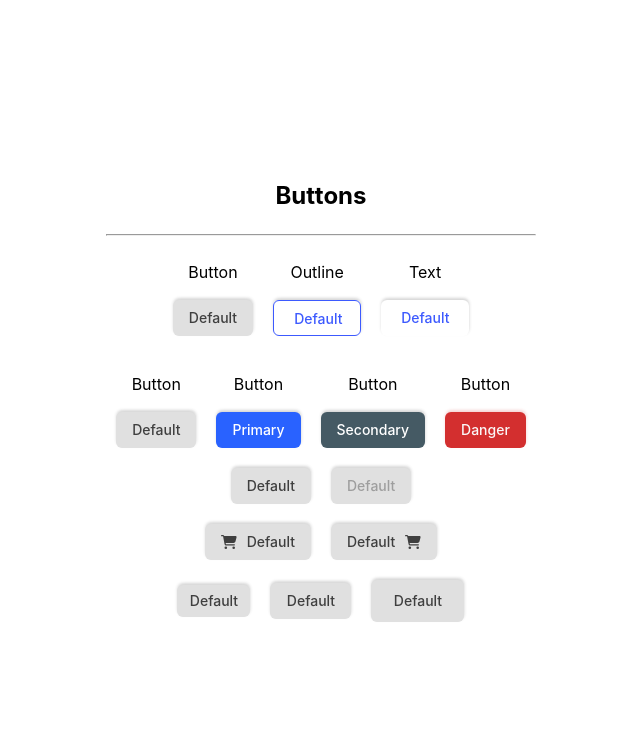
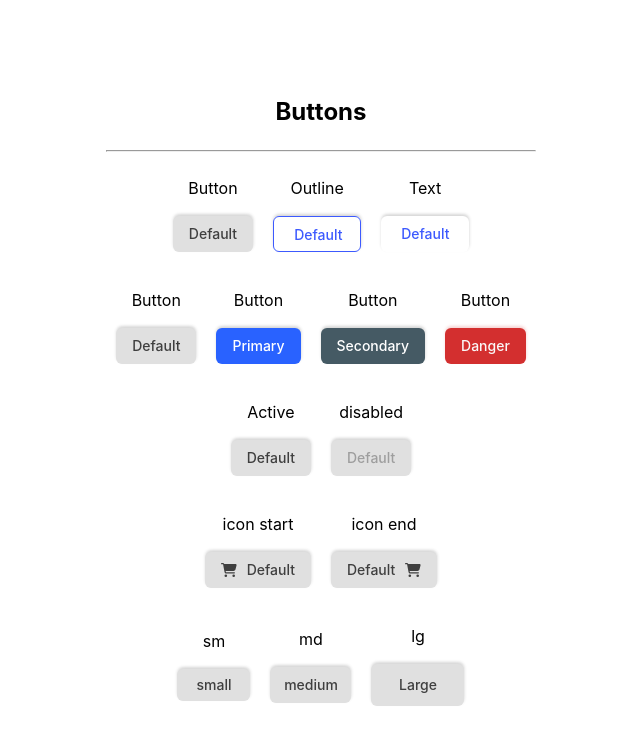
Before and after one commit to unkuseni/button-component, a React (Vite) app: page / in a window 1280 px wide. Shown: the top 744 px of the page, without its empty margins (319-959 px from the left). Built offline with nearby package versions, Linux system fonts and the light colour scheme.

Commit message:
Done showing them in multiple states

```diff
--- a/src/App.tsx
+++ b/src/App.tsx
@@ -58,12 +58,17 @@ function App() {
                 </div>
             </div>
             <div className={styles['button-div']}>
+                <div>
+                    <p>Active</p>
                     <Button
                         className="default"
                         text={'Default'}
                         disableShadow={false}
                         color="Default"
                     />
+                </div>
+                <div>
+                    <p>disabled</p>
                     <Button
                         className="default"
                         text={'Default'}
@@ -72,7 +77,10 @@ function App() {
                         disable={true}
                     />
                 </div>
+            </div>
             <div className={styles['button-div']}>
+                <div>
+                    <p>icon start</p>
                     <Button
                         className="default"
                         text={'Default'}
@@ -80,39 +88,51 @@ function App() {
                         icons={true}
                         iconPos="left"
                     />
+                </div>
+                <div>
+                    <p>icon end</p>
                     <Button
                         className="default"
                         text={'Default'}
-                    disableShadow={false}
                         color="Default"
+                        icons={true}
                         iconPos="right"
-                    icons={true}
                     />
                 </div>
+            </div>
             <div className={styles['button-div']}>
+                <div>
+                    <p>sm</p>
                     <Button
                         className="default"
-                    text={'Default'}
+                        text={'small'}
                         disableShadow={false}
                         color="Default"
                         sizes="small"
                     />
+                </div>
+                <div>
+                    <p>md</p>
                     <Button
                         className="default"
-                    text={'Default'}
+                        text={'medium'}
                         disableShadow={false}
                         color="Default"
                         sizes="medium"
                     />
+                </div>
+                <div>
+                    <p>lg</p>
                     <Button
                         className="default"
-                    text={'Default'}
+                        text={'Large'}
                         disableShadow={false}
                         color="Default"
                         sizes="large"
                     />
                 </div>
             </div>
+        </div>
     );
 }
 
```
Lines whose indentation alone changed are shown as unchanged.
